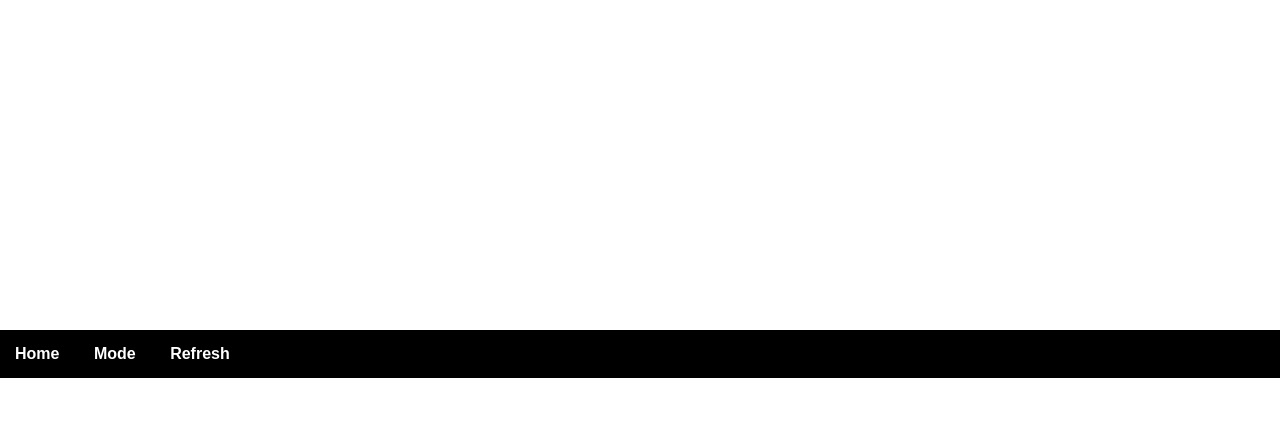
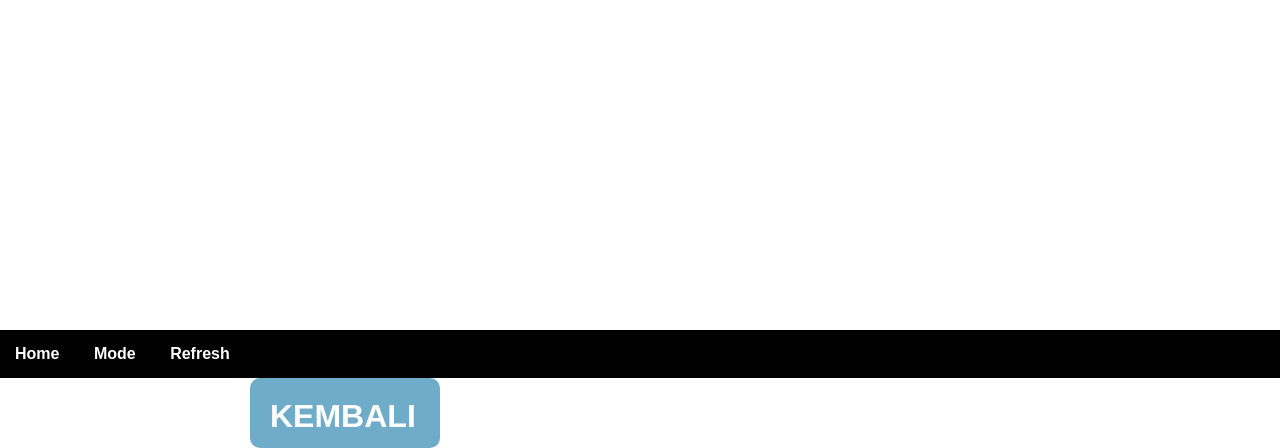
Before and after one commit to Ridwanyoku/bg, a plain HTML site: page index.html in a window 1280 px wide. Shown: the part 422-870 px from the top of the page. Before the commit the page ends 800 px from the top, so only its background shows below. Drawn offline with Linux system fonts and the light colour scheme.

Commit message:
Update index.html

```diff
--- a/index.html
+++ b/index.html
@@ -17,6 +17,22 @@
         <h1>Dark mode function</h1>
         <p id="info">Batas dark mode 5</p>
     </div>
+
+    <div>
+    <a style="background-color: rgba(49, 137, 179, 0.699);
+    font-weight: 700;
+    font-size: 2rem;
+    position: absolute;
+    left: 250px;
+  height: 30px;
+  width: 150px;
+  border-radius: 10px;
+  text-decoration: none;
+  color: rgb(255, 255, 255);
+  font-weight: 10rem;
+  padding: 20px;" href="https://ridwanyoku.github.io" >KEMBALI</a>
+    </div>
+
 <!-- function -->
     <script>
         let body = document.body;
```
